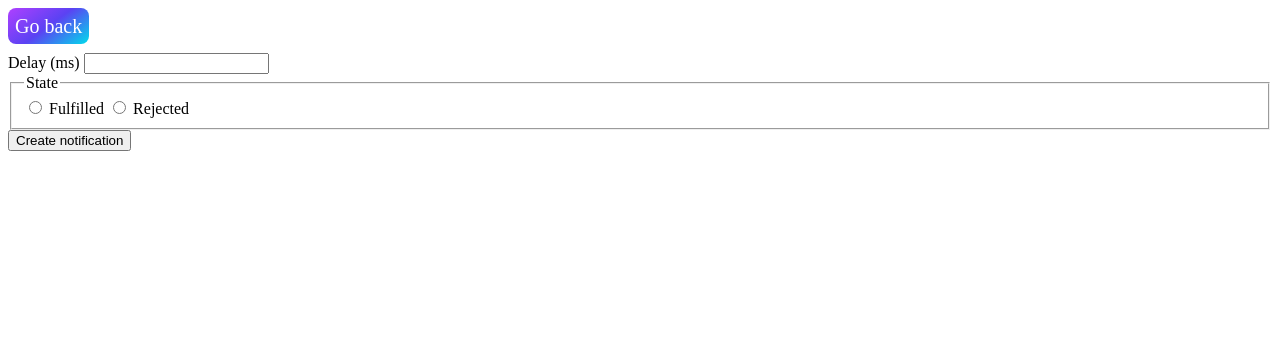
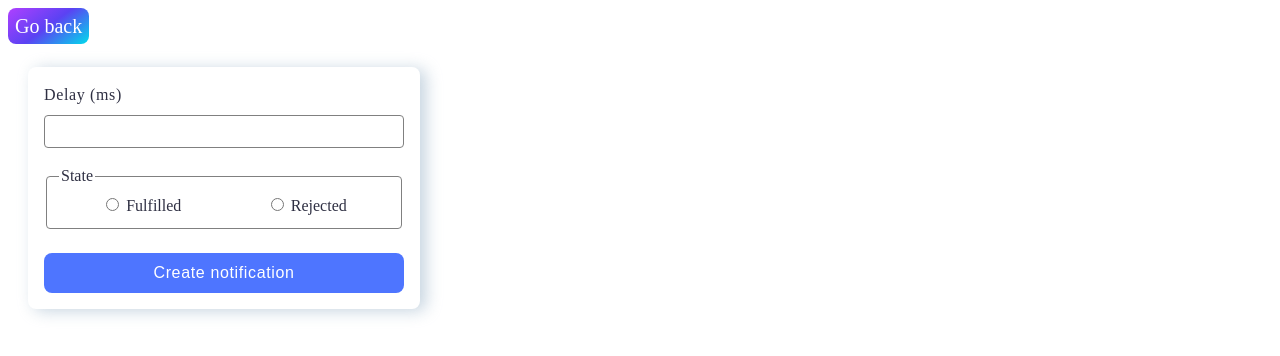
Before and after one commit to anastasiiatarasiuk/goit-js-hw-10, a website built with Vite: page src/2-snackbar.html in a window 1280 px wide. Built offline with nearby package versions, Linux system fonts and the light colour scheme.

Commit message:
fix timer and create snackbar

```diff
--- a/src/css/snackbar.css
+++ b/src/css/snackbar.css
@@ -7,5 +7,72 @@
   padding: 7px;
   text-decoration: none;
   cursor: pointer;
-  margin-bottom: 20px;
 }
+.form {
+  width: 360px;
+  padding: 16px;
+  border-radius: 8px;
+  margin-left: 20px;
+  margin-top: 30px;
+  box-shadow: rgba(136, 165, 191, 0.48) 6px 2px 16px 0px,
+    rgba(255, 255, 255, 0.8) -6px -2px 16px 0px;
+}
+
+.form > label {
+  display: block;
+  margin-bottom: 16px;
+  color: #2e2f42;
+  font-size: 16px;
+  font-weight: 400;
+  line-height: 1.5;
+  letter-spacing: 0.04em;
+}
+input[name='delay'] {
+  width: 100%;
+  max-width: 326px;
+  padding: 8px 16px;
+  margin-top: 8px;
+  border: 1px solid #808080;
+  border-radius: 4px;
+}
+input[name='delay']:hover {
+  border-color: #000;
+}
+input[name='delay']:focus {
+  outline: #4e75ff;
+  border-color: #4e75ff;
+}
+fieldset {
+  max-width: 360px;
+  margin-bottom: 24px;
+  border-radius: 4px;
+  stroke-width: 1px;
+  stroke: #808080;
+  border: 1px solid #808080;
+  font-weight: 400;
+  font-size: 16px;
+  line-height: 150%;
+  color: #2e2f42;
+  display: flex;
+  justify-content: space-around;
+}
+fieldset:hover,
+fieldset:focus {
+  border-color: #000;
+}
+button {
+  border-radius: 8px;
+  padding: 8px 16px;
+  width: 360px;
+  background: #4e75ff;
+  border-style: none;
+  font-weight: 500;
+  font-size: 16px;
+  line-height: 150%;
+  letter-spacing: 0.04em;
+  color: #fff;
+}
+button:hover,
+button:focus {
+  background: #6c8cff;
+}
--- a/src/css/timer.css
+++ b/src/css/timer.css
@@ -19,6 +19,7 @@
   color: #2e2f42;
   padding: 8px 16px;
   margin-bottom: 32px;
+  margin-top: 20px;
 }
 
 #datetime-picker:hover {
@@ -28,6 +29,10 @@
 #datetime-picker:focus {
   border-color: #4e75ff;
   outline: #4e75ff;
+}
+#datetime-picker:disabled {
+  color: #808080;
+  border-color: #808080;
 }
 
 [data-start] {
--- a/src/js/2-snackbar.js
+++ b/src/js/2-snackbar.js
@@ -0,0 +1,39 @@
+import iziToast from 'izitoast';
+import 'izitoast/dist/css/iziToast.min.css';
+
+const form = document.querySelector('.form');
+
+form.addEventListener('submit', onSubmitForm);
+
+function onSubmitForm(event) {
+  event.preventDefault();
+  const delayValue = form.elements.delay.value;
+  const state = form.elements.state.value;
+
+  createPromise(delayValue, state)
+    .then(delay => {
+      iziToast.success({
+        message: `✅ Fulfilled promise in ${delay}ms`,
+        position: 'topRight',
+      });
+    })
+    .catch(delay => {
+      iziToast.error({
+        message: `❌ Rejected promise in ${delay}ms`,
+        position: 'topRight',
+      });
+    });
+}
+
+const createPromise = (delayValue, state) => {
+  const promise = new Promise((resolve, reject) => {
+    setTimeout(() => {
+      if (state === 'fulfilled') {
+        resolve(delayValue);
+      } else {
+        reject(delayValue);
+      }
+    }, delayValue);
+  });
+  return promise;
+};
```
Also changed, not shown: src/js/1-timer.js (+0 -11 lines).
